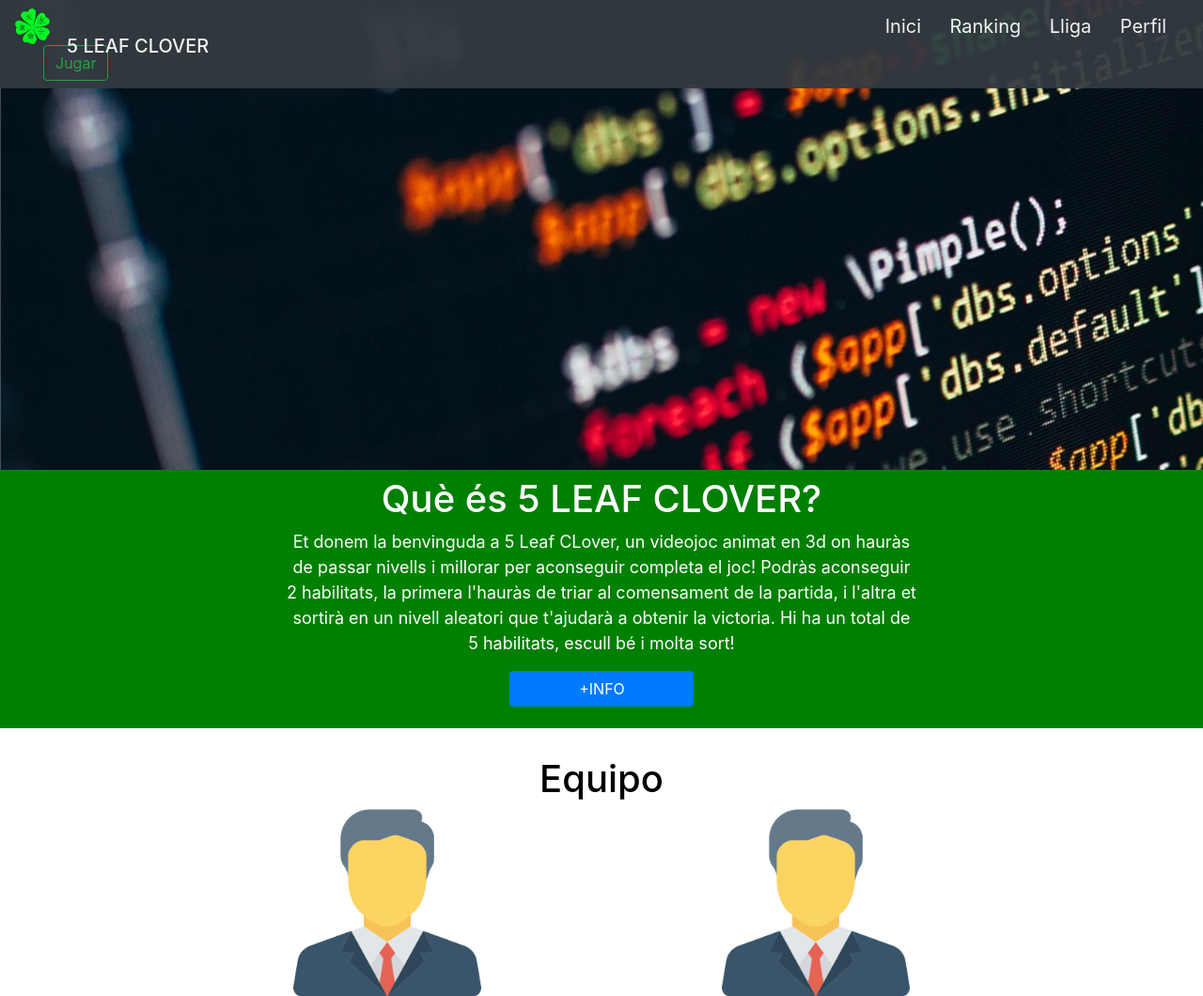
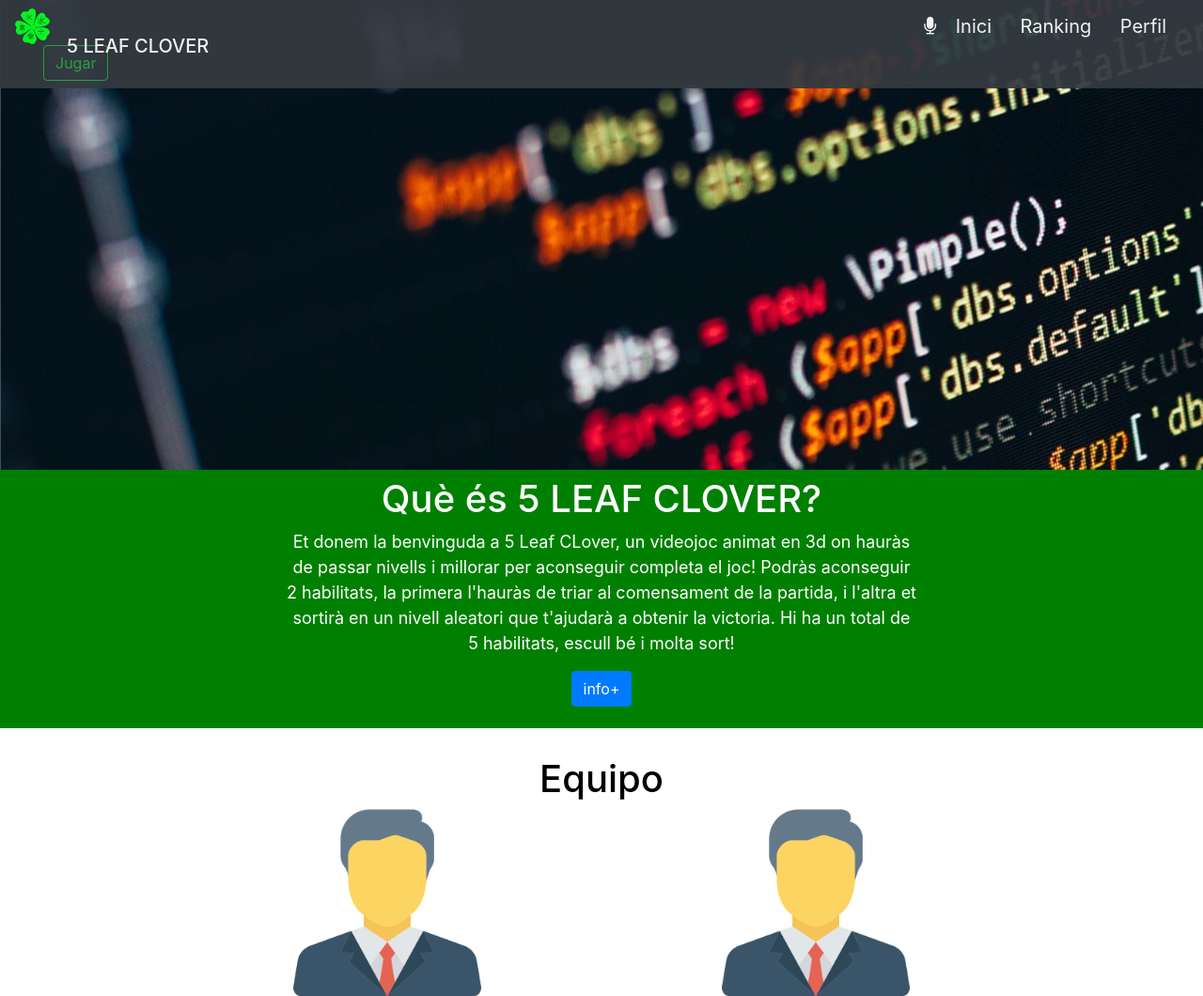
Before and after one commit to Mane9mb/5_leaf_clover, a PHP site: page /home.html in a window 1280 px wide; the page is wider, and only the part inside the window is pictured. Shown: the top 1060 px of that part at 94% size. Run offline with PHP 8.4, Linux system fonts and the light colour scheme; some libraries are stand-ins or nearby versions.

Commit message:
JS ASSISTEN DE VEU
js carpeta, js assisten micro

```diff
--- a/Web/home.html
+++ b/Web/home.html
@@ -6,11 +6,17 @@
     <meta charset="utf-8">
     <link rel="stylesheet" type="text/css" href="style/style.css">
     <meta name="viewport" content="width=device-width, initial-scale=1">
-
-
-
     <!-- Bootstrap CSS -->
     <link rel="stylesheet" href="https://stackpath.bootstrapcdn.com/bootstrap/4.4.1/css/bootstrap.min.css" integrity="sha384-Vkoo8x4CGsO3+Hhxv8T/Q5PaXtkKtu6ug5TOeNV6gBiFeWPGFN9MuhOf23Q9Ifjh" crossorigin="anonymous">
+    <!-- CSS Bootsraap 4-->
+    <link rel="stylesheet" href="https://maxcdn.bootstrapcdn.com/bootstrap/4.0.0/css/bootstrap.min.css" integrity="sha384-Gn5384xqQ1aoWXA+058RXPxPg6fy4IWvTNh0E263XmFcJlSAwiGgFAW/dAiS6JXm" crossorigin="anonymous">
+    <!-- icons!-->
+    <link rel="stylesheet" href="https://cdnjs.cloudflare.com/ajax/libs/font-awesome/4.7.0/css/font-awesome.min.css">
+    <!-- JS boostraap 4-->
+    <script src="https://code.jquery.com/jquery-3.2.1.slim.min.js" integrity="sha384-KJ3o2DKtIkvYIK3UENzmM7KCkRr/rE9/Qpg6aAZGJwFDMVNA/GpGFF93hXpG5KkN" crossorigin="anonymous"></script>
+    <script src="https://cdnjs.cloudflare.com/ajax/libs/popper.js/1.12.9/umd/popper.min.js" integrity="sha384-ApNbgh9B+Y1QKtv3Rn7W3mgPxhU9K/ScQsAP7hUibX39j7fakFPskvXusvfa0b4Q" crossorigin="anonymous"></script>
+    <script src="https://maxcdn.bootstrapcdn.com/bootstrap/4.0.0/js/bootstrap.min.js" integrity="sha384-JZR6Spejh4U02d8jOt6vLEHfe/JQGiRRSQQxSfFWpi1MquVdAyjUar5+76PVCmYl" crossorigin="anonymous"></script>
+    <script type="text/javascript" src="js/assisten.js"></script>
 
     <title>Inici</title>
   </head>
@@ -20,10 +26,10 @@
       <img src="img/logo.png" class="responsive" id="logo" ><a id="nom" class="navbar-brand" href="home.html"><h5>5 LEAF CLOVER</h5></a>
 
   		<div  id="menus" >
+        <a  id="a2" class="navbar-brand" href="#"><span class="fa fa-microphone"></span></a>
 
   		<a  id="a2" class="navbar-brand" href="home.html">Inici</a>
         <a  id="a1"class="navbar-brand" href="ranking.html" >Ranking</a>
-        <a  id="a1"class="navbar-brand" href="lliga.html" >Lliga</a>
        <a  id="a1"class="navbar-brand" href="perfil.html" >Perfil</a>
       </div>
       <div id = "btn">
@@ -33,13 +39,42 @@
 	</div>
 
 </nav>
+<div>
 <img src="img/as.png" class="responsive" id="elements">
+
+</div>
 <div id = conten1>
     <h1>Què és 5 LEAF CLOVER?</h1>
     <div id="contentDesc"><p id="desc">Et donem la benvinguda a 5 Leaf CLover, un videojoc animat en 3d on hauràs de passar nivells i millorar per aconseguir completa el joc!
         Podràs aconseguir 2 habilitats, la primera l'hauràs de triar al comensament de la partida, i l'altra et sortirà en un nivell aleatori que t'ajudarà a obtenir la victoria. Hi ha un total de 5 habilitats, escull bé i molta sort!</p>
-        <button style="padding-right: 72px; padding-left: 73px;"type="button" class="btn btn-primary">+INFO</button>
     </div>
+    <button type="button" class="btn btn-primary" data-toggle="modal" data-target="#exampleModal">
+          info+
+  </button>
+    <div class="container">
+  <!-- Trigger the modal with a button -->
+<!-- Modal -->
+<div class="modal fade" id="exampleModal" tabindex="-1" role="dialog" aria-labelledby="exampleModalLabel" aria-hidden="true">
+  <div class="modal-dialog" role="document">
+    <div class="modal-content">
+      <div class="modal-header">
+        <h5 class="modal-title" id="exampleModalLabel">Modal title</h5>
+        <button type="button" class="close" data-dismiss="modal" aria-label="Close">
+          <span aria-hidden="true">&times;</span>
+        </button>
+      </div>
+      <div class="modal-body">
+        <img id="admins" src="img/elements.jpg">
+      </div>
+      <div class="modal-footer">
+        <button type="button" class="btn btn-secondary" data-dismiss="modal">Close</button>
+        <button type="button" class="btn btn-primary">Save changes</button>
+      </div>
+    </div>
+  </div>
+</div>
+
+</div>
   </div>
   <div id = conten2>
       <h1>Equipo</h1>
--- a/Web/style/style.css
+++ b/Web/style/style.css
@@ -1,6 +1,6 @@
 
 #menus{
-	margin-left: 66%;
+	margin-left: 67%;
 }
 #a1{
 	margin-left: 10px;
@@ -19,6 +19,7 @@ color:green;
 #a4.navbar-brand:hover{
 color:green;
 }
+
 
 
 
```
Also changed, not shown: Web/js/assisten.js (added, +47 -0 lines), Web/img/micro.jpg (added), Web/img/micro.svg (added), 3 other files.
